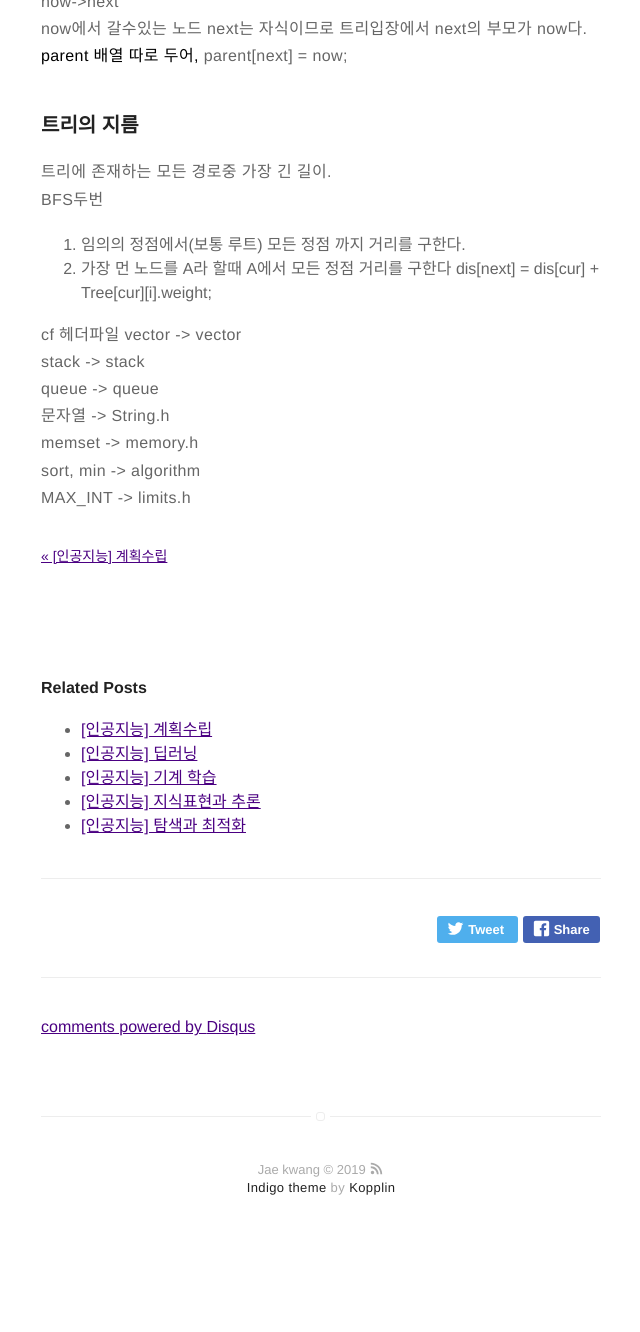
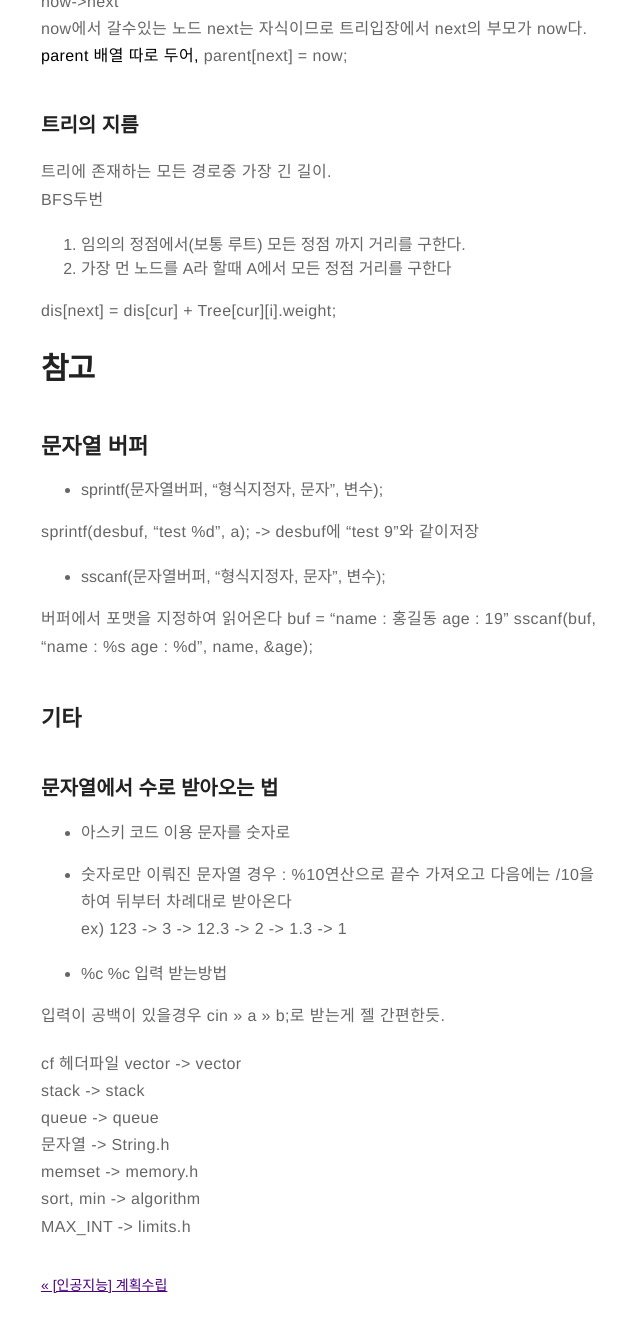
Before and after one commit to anjaekwang/anjaekwang.github.io, a Jekyll site: the page built from _posts/2019-07-08-algorithm(basic).md, in a window 1280 px wide and 1400 px high, scrolled down 16699 px. Shown: the top 1332 px of the window, without its empty margins (319-959 px from the left). Built offline with Jekyll 4.4.1, drawn with Linux system fonts in a browser that asks for light colours; comment, search, counter and statistics services are not loaded; before the commit the page ends 17958 px from its top, so only the background shows below that.

Commit message:
./posts/algorithm

```diff
--- a/_posts/2019-07-08-algorithm(basic).md
+++ b/_posts/2019-07-08-algorithm(basic).md
@@ -589,7 +589,34 @@ now에서 갈수있는 노드 next는 자식이므로 트리입장에서 next의
 BFS두번 <br>
 1. 임의의 정점에서(보통 루트) 모든 정점 까지 거리를 구한다.
 2. 가장 먼 노드를 A라 할때 A에서 모든 정점 거리를 구한다
+
 dis[next] = dis[cur] + Tree[cur][i].weight;
+
+# 참고
+
+## 문자열 버퍼
+
+- sprintf(문자열버퍼, "형식지정자, 문자", 변수);
+
+sprintf(desbuf, "test %d", a); -> desbuf에 "test 9"와 같이저장
+
+- sscanf(문자열버퍼, "형식지정자, 문자", 변수);
+
+버퍼에서 포맷을 지정하여 읽어온다
+buf = "name : 홍길동 age : 19"
+sscanf(buf, "name : %s age : %d", name, &age);
+
+## 기타
+
+### 문자열에서 수로 받아오는 법
+
+- 아스키 코드 이용 문자를 숫자로
+- 숫자로만 이뤄진 문자열 경우 : %10연산으로 끝수 가져오고 다음에는 /10을하여 뒤부터 차례대로 받아온다 <br>
+ex) 123 -> 3 -> 12.3 -> 2 -> 1.3 -> 1
+
+- %c %c 입력 받는방법
+
+입력이 공백이 있을경우 cin >> a >> b;로 받는게 젤 간편한듯.
 
 
 cf 헤더파일
```
